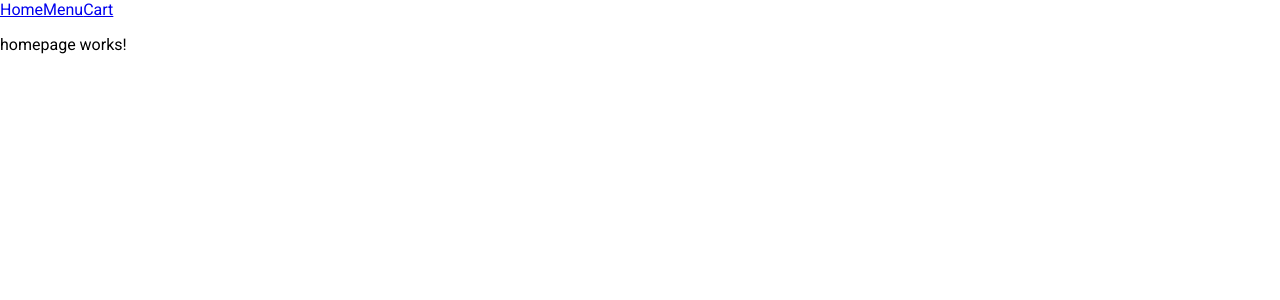
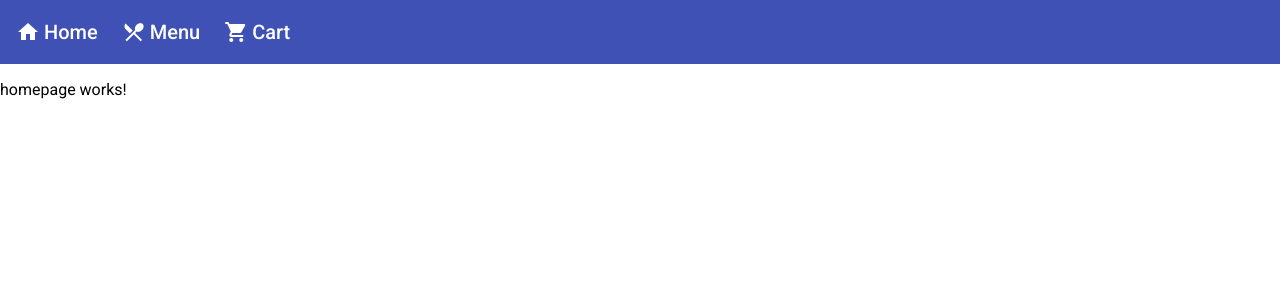
Before and after one commit to Dywa0204/mini_project_upn_zetta_team_F, an Angular app: page / in a window 1280 px wide. Shown: the top 300 px of the page. Built offline with nearby package versions, Linux system fonts and the light colour scheme.

Commit message:
Update UI : Navigation

```diff
--- a/src/app/app.component.html
+++ b/src/app/app.component.html
@@ -1,8 +1,17 @@
-<header>
+<mat-toolbar color="primary">
   <nav>
-    <a routerLink="/">Home</a>
-    <a routerLink="/menu">Menu</a>
-    <a routerLink="/cart">Cart</a>
+    <a routerLink="/">
+      <mat-icon>home</mat-icon>
+      <span>Home</span>
+    </a>
+    <a routerLink="/menu">
+      <mat-icon>restaurant_menu</mat-icon>
+      <span>Menu</span>
+    </a>
+    <a routerLink="/cart">
+      <mat-icon>shopping_cart</mat-icon>
+      <span>Cart</span>
+    </a>
   </nav>
-</header>
+</mat-toolbar>
 <router-outlet></router-outlet>
--- a/src/app/app.component.scss
+++ b/src/app/app.component.scss
@@ -0,0 +1,12 @@
+nav {
+    display: flex;
+    gap: 24px;
+}
+
+a {
+    color: white;
+    text-decoration: none;
+    display: flex;
+    align-items: center;
+    gap: 4px;
+}
--- a/src/app/app.module.ts
+++ b/src/app/app.module.ts
@@ -4,6 +4,7 @@ import { BrowserModule } from '@angular/platform-browser';
 import { AppRoutingModule } from './app-routing.module';
 import { AppComponent } from './app.component';
 import { BrowserAnimationsModule } from '@angular/platform-browser/animations';
+import { SharedModule } from './shared/shared.module';
 
 @NgModule({
   declarations: [
@@ -12,7 +13,8 @@ import { BrowserAnimationsModule } from '@angular/platform-browser/animations';
   imports: [
     BrowserModule,
     AppRoutingModule,
-    BrowserAnimationsModule
+    BrowserAnimationsModule,
+    SharedModule
   ],
   providers: [],
   bootstrap: [AppComponent]
```
Also changed, not shown: src/app/shared/shared.module.ts (+6 -2 lines).
